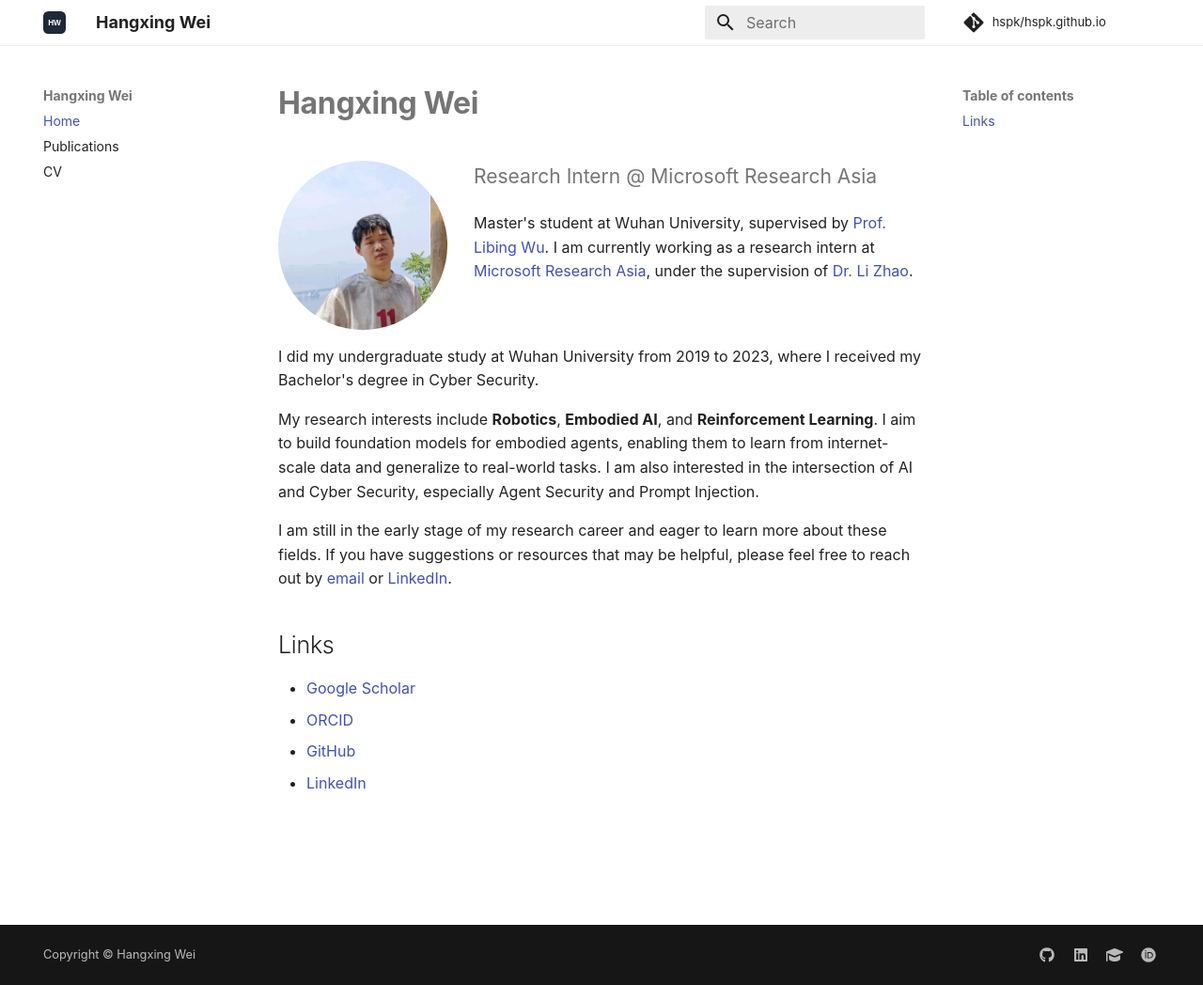
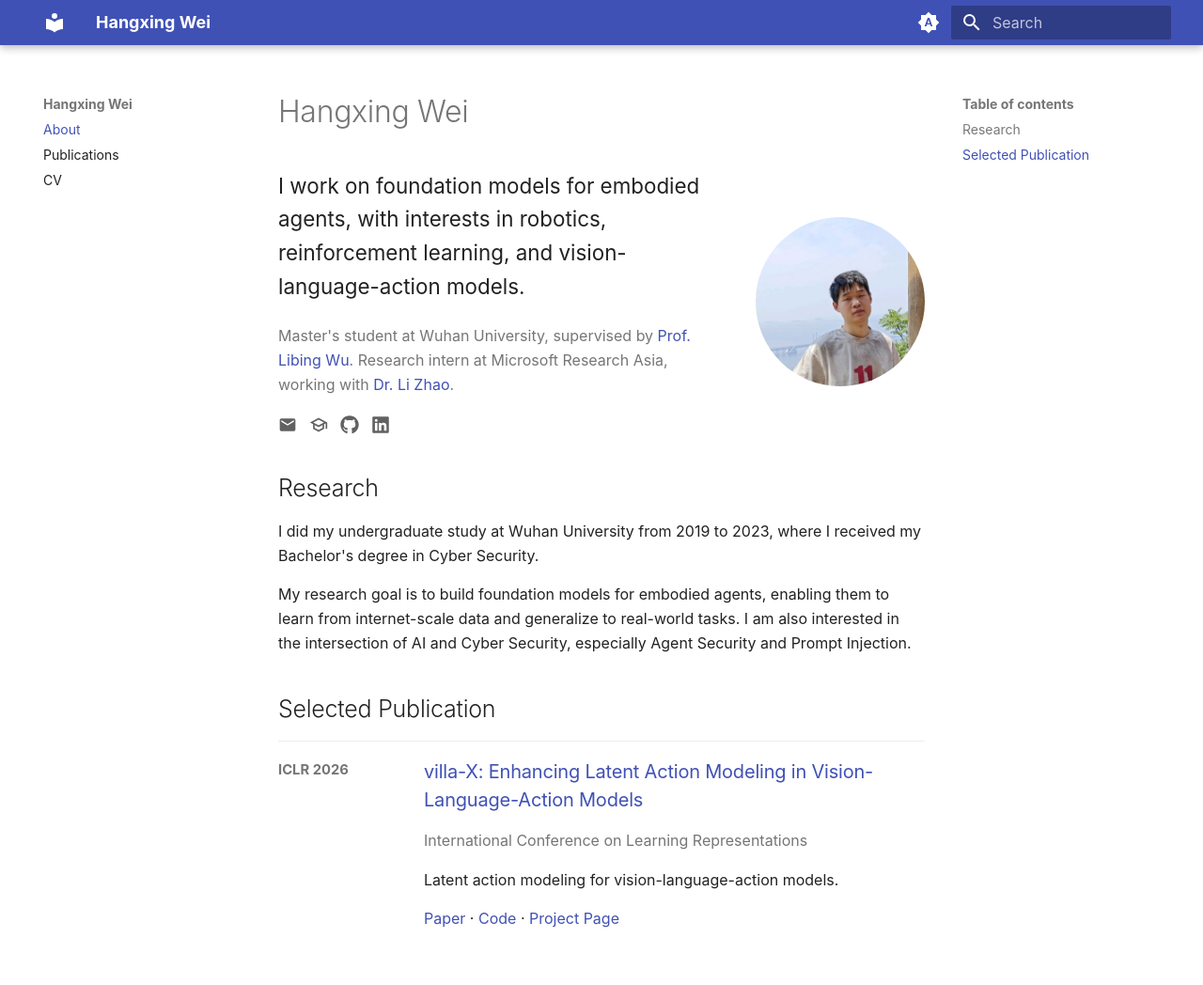
Before and after one commit to HSPK/hspk.github.io, an MkDocs documentation site: the page built from docs/index.md, in a window 1280 px wide and 1048 px high. Shown: the whole window at 94% size. Built offline with MkDocs 1.6.1 and Material for MkDocs 9.7.7, drawn with Linux system fonts in a browser that asks for light colours; comment, search, counter and statistics services are not loaded.

Commit message:
Simplify MkDocs layout styling
Co-authored-by: Copilot <223556219+Copilot@users.noreply.github.com>

```diff
--- /dev/null
+++ b/docs/assets/stylesheets/common.css
@@ -0,0 +1,8 @@
+.md-footer-meta {
+  display: none;
+}
+
+.muted,
+.date {
+  color: var(--md-default-fg-color--light);
+}
--- /dev/null
+++ b/docs/assets/stylesheets/entries.css
@@ -0,0 +1,15 @@
+.entry {
+  display: grid;
+  grid-template-columns: 6.5rem minmax(0, 1fr);
+  gap: 1.25rem;
+  padding: 0.85rem 0;
+  border-top: 1px solid var(--md-default-fg-color--lightest);
+}
+
+.entry h3 { margin: 0 0 0.2rem; }
+.links { display: flex; flex-wrap: wrap; gap: 0.85rem; margin: 0.8rem 0 1.2rem; }
+.date { font-size: 0.74rem; font-weight: 650; padding-top: 0.1rem; }
+
+@media screen and (max-width: 760px) {
+  .entry { grid-template-columns: 1fr; gap: 0.55rem; }
+}
--- a/docs/assets/stylesheets/extra.css
+++ /dev/null
@@ -1,42 +0,0 @@
-:root {
-  --md-text-font: -apple-system, BlinkMacSystemFont, "Segoe UI", sans-serif;
-}
-
-.md-header {
-  box-shadow: none;
-  border-bottom: 1px solid var(--md-default-fg-color--lightest);
-}
-
-.md-main__inner {
-  margin-top: 1rem;
-}
-
-.md-typeset h1 {
-  font-weight: 650;
-}
-
-.profile-card {
-  display: grid;
-  grid-template-columns: 9rem 1fr;
-  gap: 1.4rem;
-  align-items: start;
-}
-
-.profile-photo {
-  width: 9rem;
-  height: 9rem;
-  object-fit: cover;
-  border-radius: 50%;
-}
-
-.subtitle {
-  color: var(--md-default-fg-color--light);
-  font-size: 1.05rem;
-  margin-top: 0;
-}
-
-@media screen and (max-width: 640px) {
-  .profile-card {
-    grid-template-columns: 1fr;
-  }
-}
--- /dev/null
+++ b/docs/assets/stylesheets/home.css
@@ -0,0 +1,64 @@
+.intro {
+  display: grid;
+  grid-template-columns: minmax(0, 1fr) clamp(5rem, 18vw, 9rem);
+  gap: clamp(0.75rem, 3vw, 2rem);
+  align-items: center;
+  margin-bottom: 2rem;
+}
+
+.lead {
+  font-size: clamp(1rem, 2vw, 1.12rem);
+  line-height: 1.6 !important;
+  margin-top: 0;
+}
+
+.portrait {
+  grid-column: 2;
+  grid-row: 1;
+  width: 100%;
+  aspect-ratio: 1;
+  object-fit: cover;
+  border-radius: 50%;
+}
+
+.intro-text {
+  grid-column: 1;
+  grid-row: 1;
+}
+
+.contact-icons {
+  display: flex;
+  flex-wrap: wrap;
+  gap: 0.65rem;
+  margin: 1rem 0 0;
+}
+
+.contact-icons a {
+  display: inline-flex;
+  opacity: 0.62;
+}
+
+.contact-icons a:hover {
+  opacity: 1;
+}
+
+.contact-icons img {
+  width: 1rem;
+  height: 1rem;
+}
+
+[data-md-color-scheme="slate"] .contact-icons img {
+  filter: invert(1);
+}
+
+@media screen and (max-width: 640px) {
+  .intro {
+    display: flow-root;
+  }
+
+  .portrait {
+    float: right;
+    width: clamp(6.5rem, 34vw, 8rem);
+    margin: 0 0 0.75rem 1rem;
+  }
+}
--- a/docs/index.md
+++ b/docs/index.md
@@ -1,29 +1,41 @@
 # Hangxing Wei
 
-<div class="profile-card">
-  <img class="profile-photo" src="assets/profile.jpeg" alt="Hangxing Wei">
-  <div>
-    <p class="subtitle">Research Intern @ Microsoft Research Asia</p>
-    <p>
+<div class="intro">
+  <img class="portrait" src="assets/profile.jpeg" alt="Hangxing Wei">
+  <div class="intro-text">
+    <p class="lead">
+      I work on foundation models for embodied agents, with interests in robotics,
+      reinforcement learning, and vision-language-action models.
+    </p>
+    <p class="muted">
       Master's student at Wuhan University, supervised by
       <a href="mailto:wu@whu.edu.cn">Prof. Libing Wu</a>.
-      I am currently working as a research intern at
-      <a href="https://www.microsoft.com/en-us/research/lab/microsoft-research-asia/">Microsoft Research Asia</a>,
-      under the supervision of
+      Research intern at Microsoft Research Asia, working with
       <a href="https://www.microsoft.com/en-us/research/people/lizo/">Dr. Li Zhao</a>.
+    </p>
+    <p class="contact-icons">
+      <a href="mailto:whxway@gmail.com" aria-label="Email" title="Email"><img src="assets/icons/email.svg" alt=""></a>
+      <a href="https://scholar.google.com/citations?user=p-IqwEIAAAAJ" aria-label="Google Scholar" title="Google Scholar"><img src="assets/icons/scholar.svg" alt=""></a>
+      <a href="https://github.com/hspk" aria-label="GitHub" title="GitHub"><img src="assets/icons/github.svg" alt=""></a>
+      <a href="https://www.linkedin.com/in/hangxingwei" aria-label="LinkedIn" title="LinkedIn"><img src="assets/icons/linkedin.svg" alt=""></a>
     </p>
   </div>
 </div>
 
+## Research
+
 I did my undergraduate study at Wuhan University from 2019 to 2023, where I received my Bachelor's degree in Cyber Security.
 
-My research interests include **Robotics**, **Embodied AI**, and **Reinforcement Learning**. I aim to build foundation models for embodied agents, enabling them to learn from internet-scale data and generalize to real-world tasks. I am also interested in the intersection of AI and Cyber Security, especially Agent Security and Prompt Injection.
+My research goal is to build foundation models for embodied agents, enabling them to learn from internet-scale data and generalize to real-world tasks. I am also interested in the intersection of AI and Cyber Security, especially Agent Security and Prompt Injection.
 
-I am still in the early stage of my research career and eager to learn more about these fields. If you have suggestions or resources that may be helpful, please feel free to reach out by [email](mailto:whxway@gmail.com) or [LinkedIn](https://www.linkedin.com/in/hangxingwei).
+## Selected Publication
 
-## Links
-
-- [Google Scholar](https://scholar.google.com/citations?user=p-IqwEIAAAAJ)
-- [ORCID](https://orcid.org/0009-0005-6418-4392)
-- [GitHub](https://github.com/hspk)
-- [LinkedIn](https://www.linkedin.com/in/hangxingwei)
+<div class="entry">
+  <div class="date">ICLR 2026</div>
+  <div>
+    <h3><a href="https://arxiv.org/abs/2507.23682">villa-X: Enhancing Latent Action Modeling in Vision-Language-Action Models</a></h3>
+    <p class="muted">International Conference on Learning Representations</p>
+    <p>Latent action modeling for vision-language-action models.</p>
+    <p><a href="https://arxiv.org/pdf/2507.23682">Paper</a> · <a href="https://github.com/microsoft/villa-x">Code</a> · <a href="https://microsoft.github.io/villa-x/">Project Page</a></p>
+  </div>
+</div>
--- a/mkdocs.yml
+++ b/mkdocs.yml
@@ -1,26 +1,38 @@
 site_name: Hangxing Wei
 site_description: Research Intern @ MSRA
 site_url: https://hspk.github.io/
-repo_url: https://github.com/hspk/hspk.github.io
-repo_name: hspk/hspk.github.io
 
 theme:
   name: material
   language: en
   favicon: assets/favicon.svg
-  logo: assets/favicon.svg
   font: false
   features:
-    - navigation.sections
     - navigation.top
-    - content.code.copy
   palette:
-    - scheme: default
-      primary: white
+    - media: "(prefers-color-scheme)"
+      primary: indigo
       accent: indigo
+      toggle:
+        icon: material/brightness-auto
+        name: Follow system theme
+    - media: "(prefers-color-scheme: light)"
+      scheme: default
+      primary: indigo
+      accent: indigo
+      toggle:
+        icon: material/brightness-7
+        name: Switch to dark theme
+    - media: "(prefers-color-scheme: dark)"
+      scheme: slate
+      primary: black
+      accent: indigo
+      toggle:
+        icon: material/brightness-4
+        name: Switch to system theme
 
 nav:
-  - Home: index.md
+  - About: index.md
   - Publications: publications.md
   - CV: cv.md
 
@@ -34,18 +46,9 @@ markdown_extensions:
   - pymdownx.superfences
 
 extra_css:
-  - assets/stylesheets/extra.css
+  - assets/stylesheets/common.css
+  - assets/stylesheets/home.css
+  - assets/stylesheets/entries.css
 
 extra:
   generator: false
-  social:
-    - icon: fontawesome/brands/github
-      link: https://github.com/hspk
-    - icon: fontawesome/brands/linkedin
-      link: https://www.linkedin.com/in/hangxingwei
-    - icon: fontawesome/solid/graduation-cap
-      link: https://scholar.google.com/citations?user=p-IqwEIAAAAJ
-    - icon: fontawesome/brands/orcid
-      link: https://orcid.org/0009-0005-6418-4392
-
-copyright: Copyright &copy; Hangxing Wei
```
Also changed, not shown: docs/assets/icons/email.svg (added), docs/assets/icons/github.svg (added), docs/assets/icons/linkedin.svg (added), docs/assets/icons/scholar.svg (added).
